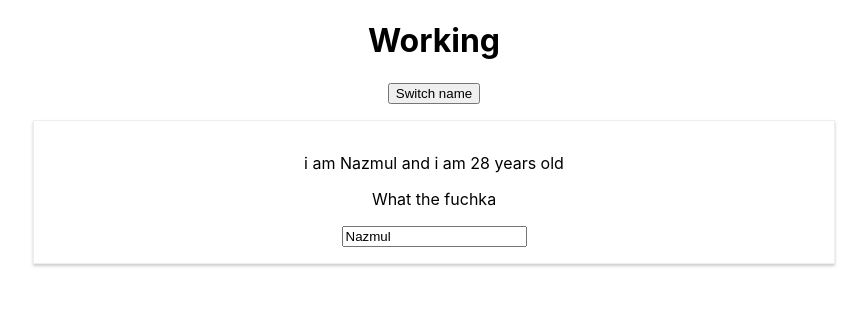
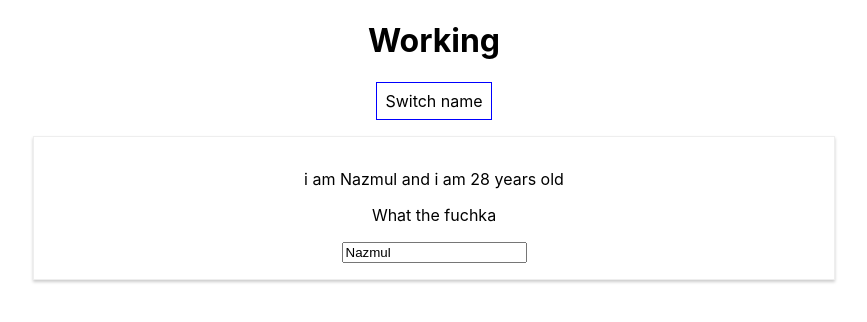
Before and after one commit to mdNazmulHasan/ReactDemoStarter, a React (Create React App) app: page / in a window 1280 px wide. Shown: the top 322 px of the page, without its empty margins (206-1073 px from the left). Built offline with nearby package versions, Linux system fonts and the light colour scheme.

Commit message:
working with inline styles

```diff
--- a/src/App.js
+++ b/src/App.js
@@ -19,10 +19,20 @@
   };
 
   render() {
+    const style = {
+      backgroundColor: "white",
+      font: "inherit",
+      border: "1px solid blue",
+      padding: "8px",
+      cursor: "pointer"
+    };
     return (
       <div className="App">
         <h1>Working</h1>
-        <button onClick={this.switchNameHandler.bind(this, "Hasan")}>
+        <button
+          onClick={this.switchNameHandler.bind(this, "Hasan")}
+          style={style}
+        >
           Switch name
         </button>
         <Person
```
